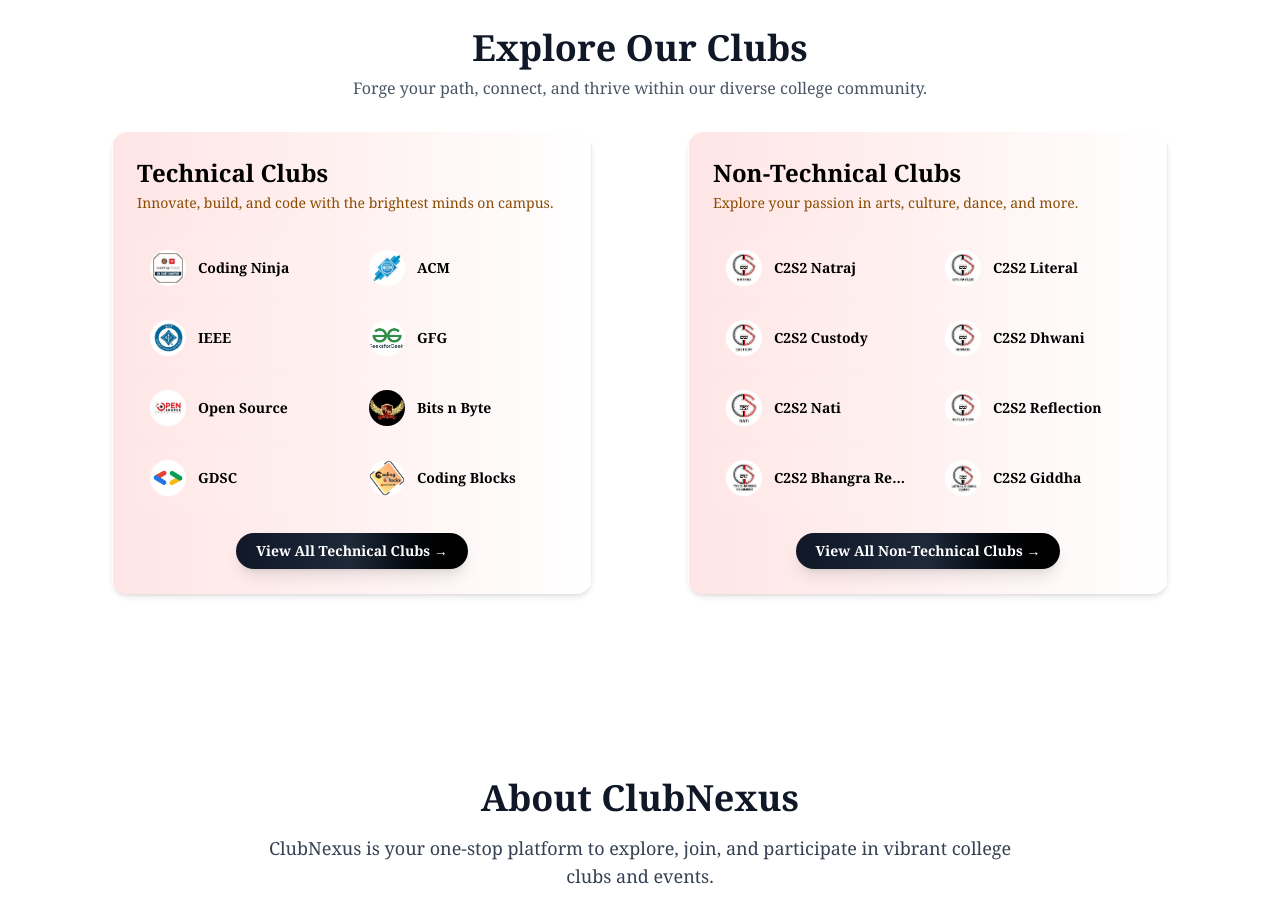
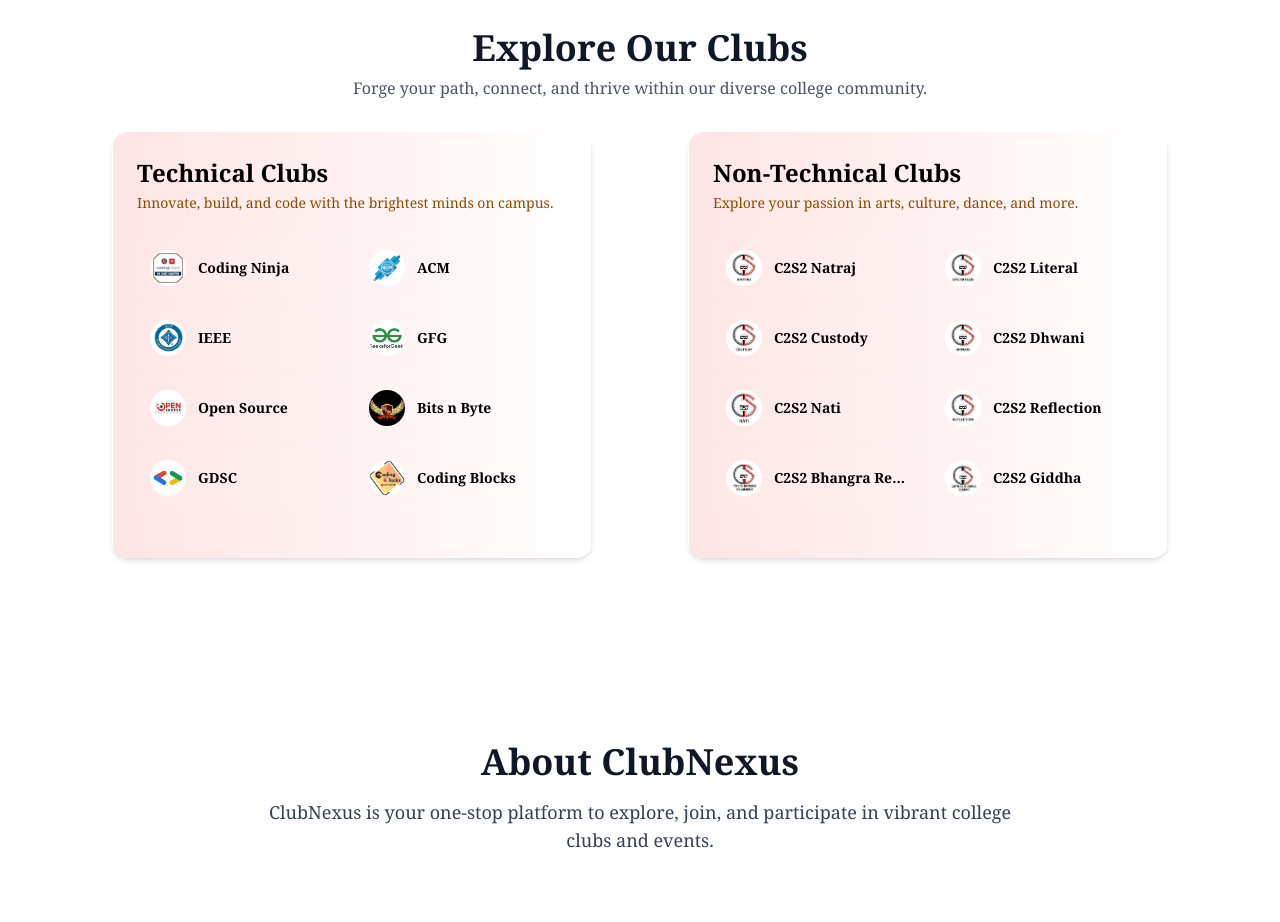
Before and after one commit to bhumikasharma1409/ClubNexus, a React app in the folder frontend/: page / in a window 1280 px wide. Shown: the part 820-1742 px from the top of the page. Built offline with nearby package versions, Linux system fonts and the light colour scheme; no server answers; the HTML template or start-up script is replaced by a standard one.

Commit message:
fix: Correct import path for Footer component and update Technical/Non-Technical Clubs sections to use Link for navigation

```diff
--- a/frontend/src/pages/Home.jsx
+++ b/frontend/src/pages/Home.jsx
@@ -2,7 +2,7 @@
 import React, { useState, useEffect, useRef, useCallback } from 'react';
 import { Link } from 'react-router-dom';
 import Navbar from '../components/Navbar';
-import Footer from '../components/footer';
+import Footer from '../components/Footer';
 import Chatbot from '../components/Chatbot';
 import ParticlesBg from '../components/ParticlesBg';
 
@@ -382,9 +382,9 @@ export default function Home() {
           {/* <-- increased spacing between boxes here --> */}
           <div className="flex flex-wrap lg:items-stretch gap-6 md:gap-16 lg:gap-24 justify-center">
 
-            {/* TECHNICAL BOX WITH OUTER GLOW */}
             <AnimatedSection className="relative flex-1 min-w-[260px] max-w-[480px]" delay="0.12s">
-              <div className="relative rounded-2xl p-6 shadow-md overflow-hidden bg-gradient-to-r from-[#ffe5e5] via-[#fff1f1] to-white border border-transparent hover:shadow-xl hover:scale-105 transform transition-all duration-200">
+  <Link to="/technical-clubs" className="block">
+    <div className="relative rounded-2xl p-6 shadow-md overflow-hidden bg-gradient-to-r from-[#ffe5e5] via-[#fff1f1] to-white border border-transparent hover:shadow-xl hover:scale-105 transform transition-all duration-200 cursor-pointer">
       <h3 className="text-2xl font-serif font-bold text-black mb-1">Technical Clubs</h3>
       <p className="text-sm text-yellow-800 mb-6">Innovate, build, and code with the brightest minds on campus.</p>
 
@@ -396,7 +396,7 @@ export default function Home() {
           >
             <div className="w-9 h-9 rounded-full overflow-hidden bg-white/8 flex items-center justify-center flex-shrink-0 ring-1 ring-white/10">
               <img
-                          src={club.icon || `/ ${slugify(club.name)}.jpg`}
+                src={club.icon || `/${slugify(club.name)}.jpg`}
                 alt={`${club.name} icon`}
                 className="w-full h-full object-cover"
                 onError={(e) => { e.currentTarget.onerror = null; e.currentTarget.src = '/default.png'; }}
@@ -409,20 +409,16 @@ export default function Home() {
       </div>
 
       <div className="text-center">
-                  <Link
-                    to="/technical-clubs"
-                    className="inline-block text-sm font-serif font-bold py-2 px-5 rounded-full bg-gradient-to-r from-gray-900 via-gray-800 to-black text-white hover:opacity-95 transition-shadow shadow-lg"
-                  >
-                    View All Technical Clubs →
-                  </Link>
-                </div>
 
       </div>
+    </div>
+  </Link>
 </AnimatedSection>
 
-            {/* NON TECHNICAL BOX WITH OUTER GLOW */}
+
             <AnimatedSection className="relative flex-1 min-w-[260px] max-w-[480px]" delay="0.24s">
-              <div className="relative rounded-2xl p-6 shadow-md overflow-hidden bg-gradient-to-r from-[#ffe5e5] via-[#fff1f1] to-white border border-transparent hover:shadow-xl hover:scale-105 transform transition-all duration-200">
+  <Link to="/nontechnical-clubs" className="block">
+    <div className="relative rounded-2xl p-6 shadow-md overflow-hidden bg-gradient-to-r from-[#ffe5e5] via-[#fff1f1] to-white border border-transparent hover:shadow-xl hover:scale-105 transform transition-all duration-200 cursor-pointer">
       <h3 className="text-2xl font-serif font-bold text-black mb-1">Non-Technical Clubs</h3>
       <p className="text-sm text-yellow-800 mb-6">Explore your passion in arts, culture, dance, and more.</p>
 
@@ -434,7 +430,7 @@ export default function Home() {
           >
             <div className="w-9 h-9 rounded-full overflow-hidden bg-white/8 flex items-center justify-center flex-shrink-0 ring-1 ring-white/10">
               <img
-                          src={club.icon || `/ ${slugify(club.name)}.jpg`}
+                src={club.icon || `/${slugify(club.name)}.jpg`}
                 alt={`${club.name} icon`}
                 className="w-full h-full object-cover"
                 onError={(e) => { e.currentTarget.onerror = null; e.currentTarget.src = '/default.png'; }}
@@ -447,16 +443,12 @@ export default function Home() {
       </div>
 
       <div className="text-center">
-                  <Link
-                    to="/nontechnical-clubs"
-                    className="inline-block text-sm font-serif font-bold py-2 px-5 rounded-full bg-gradient-to-r from-gray-900 via-gray-800 to-black text-white hover:opacity-95 transition-shadow shadow-lg"
-                  >
-                    View All Non-Technical Clubs →
-                  </Link>
-                </div>
 
       </div>
+    </div>
+  </Link>
 </AnimatedSection>
+
 
           </div>
         </div>
```
Lines whose indentation alone changed are shown as unchanged.
